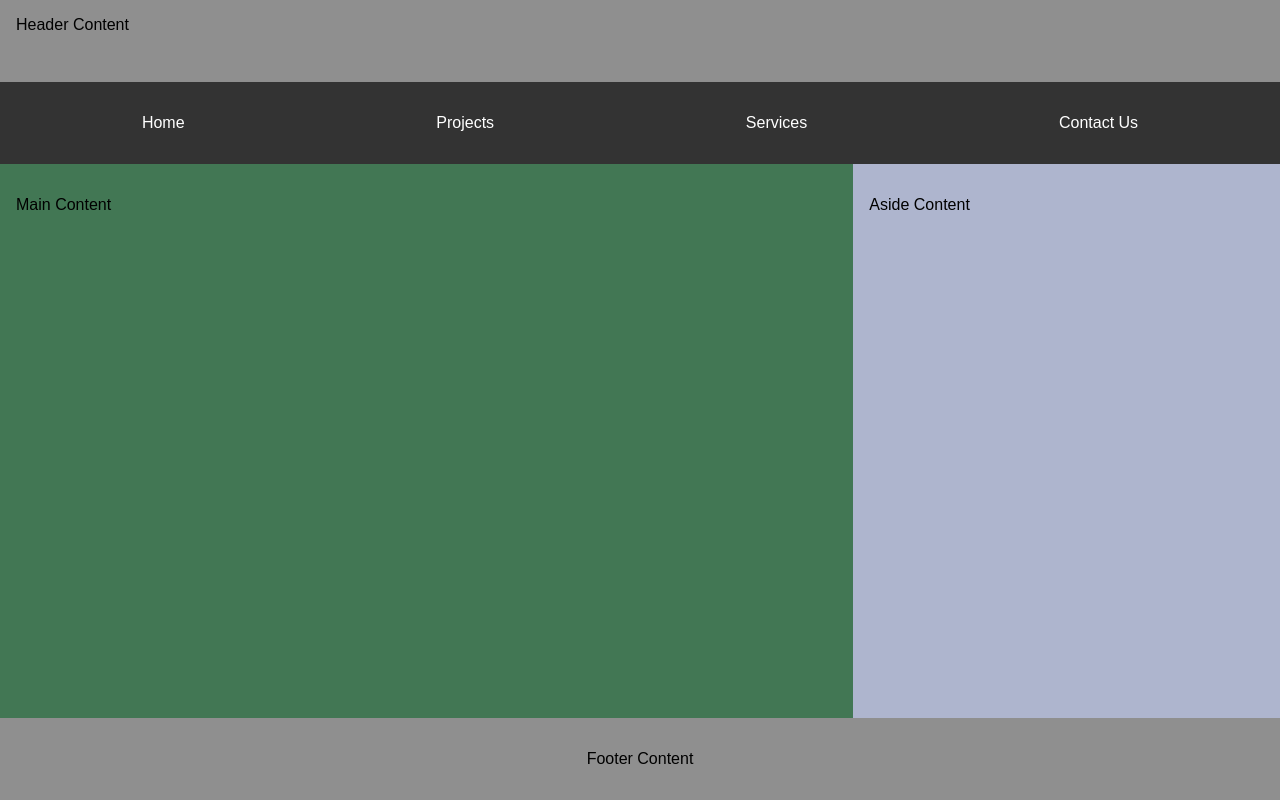
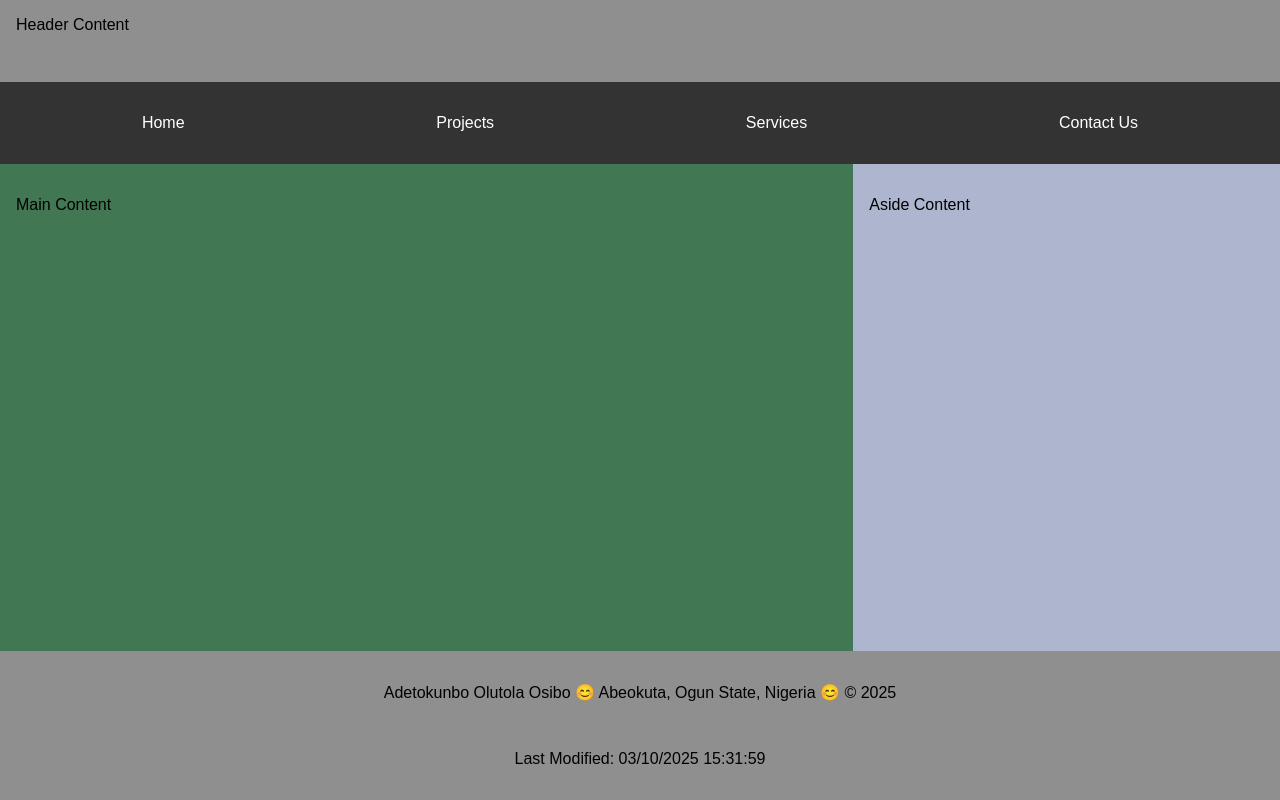
Before and after one commit to miquelyn10/wdd131, a plain HTML site: page week01/basic-layout.html in a window 1280 px wide. Drawn offline with Linux system fonts and the light colour scheme.

Commit message:
test js dates

```diff
--- /dev/null
+++ b/scripts/getdates.js
@@ -0,0 +1,18 @@
+document.addEventListener('DOMContentLoaded', (event) => {
+    const currentYearElement = document.getElementById('currentYear');
+    const currentYear = new Date().getFullYear();
+    if (currentYearElement) {
+        currentYearElement.textContent = currentYear;
+    }
+
+    const lastModifiedElement = document.getElementById('lastModified');
+    const lastModified = document.lastModified;
+    if (lastModifiedElement) {
+        lastModifiedElement.textContent = `Last Modified: ${lastModified}`;
+    }
+});
+
+
+function myFunction(x) {
+            x.classList.toggle("change");
+        }
--- a/week01/basic-layout.html
+++ b/week01/basic-layout.html
@@ -5,6 +5,7 @@
     <meta name="viewport" content="width=device-width, initial-scale=1.0">
     <link rel="stylesheet" href="styles/layout.css">
     <title>Assignment 1</title>
+    <script src="/scripts/getdates.js" defer></script>
 </head>
 <body>
     <header>
@@ -26,8 +27,12 @@
     <aside class="aside">
         <p>Aside Content</p>
     </aside>
-    <footer>
-        <p>Footer Content</p>
-    </footer>
+        <footer>
+            <div>
+                <p class="copyright">Adetokunbo Olutola Osibo &#128522; Abeokuta, Ogun State, Nigeria &#128522; &copy; <span
+                        id="currentYear"></span></p>
+                <p><span id="lastModified"></span></p>
+            </div>
+        </footer>
 </body>
 </html>
```
